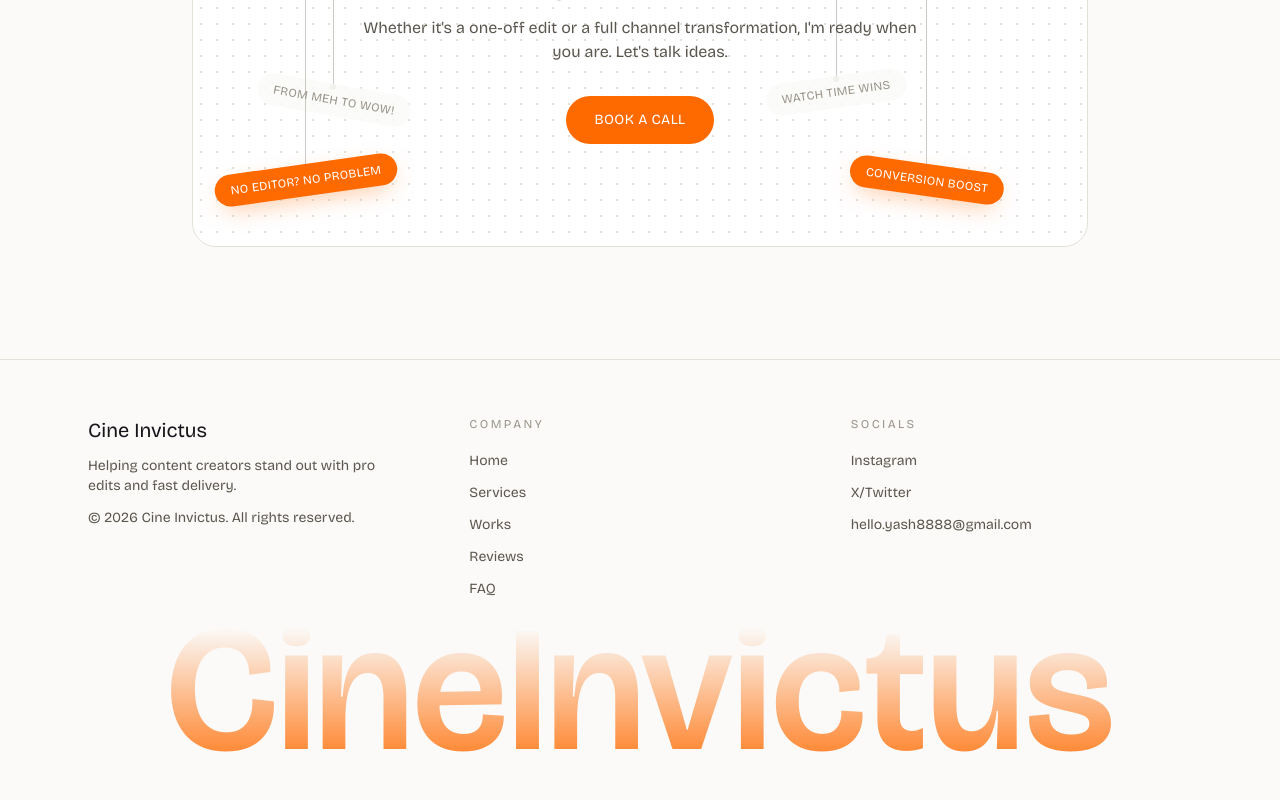
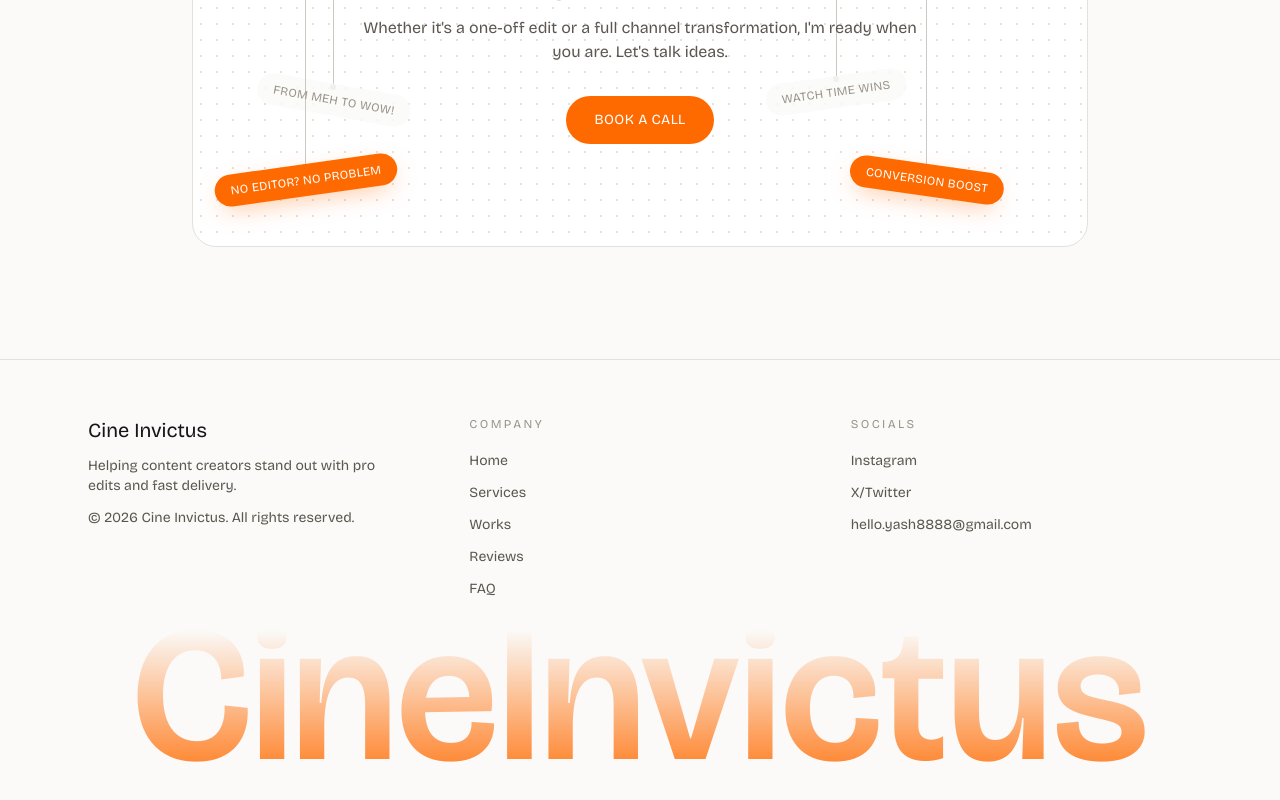
Before and after one commit to yash190904/CineInvictus, a Next.js app: page / in a window 1280 px wide. Shown: the part 9973-10773 px from the top of the page. Built offline with nearby package versions, Linux system fonts and the light colour scheme.

Commit message:
Slightly increase footer wordmark size

```diff
--- a/components/layout/Footer.tsx
+++ b/components/layout/Footer.tsx
@@ -68,7 +68,7 @@ export default function Footer() {
         aria-hidden="true"
         className="select-none overflow-hidden px-6 pb-2 text-center leading-none [mask-image:linear-gradient(to_top,white,transparent_85%)] [-webkit-mask-image:linear-gradient(to_top,white,transparent_85%)]"
       >
-        <span className="font-display text-[10vw] font-semibold text-[var(--color-footer-mark)] sm:text-[12vw] md:text-[14vw]">
+        <span className="font-display text-[12vw] font-semibold text-[var(--color-footer-mark)] sm:text-[13vw] md:text-[15vw]">
           CineInvictus
         </span>
       </div>
```
